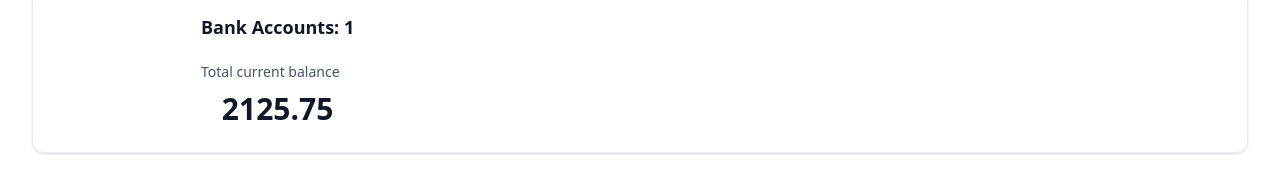
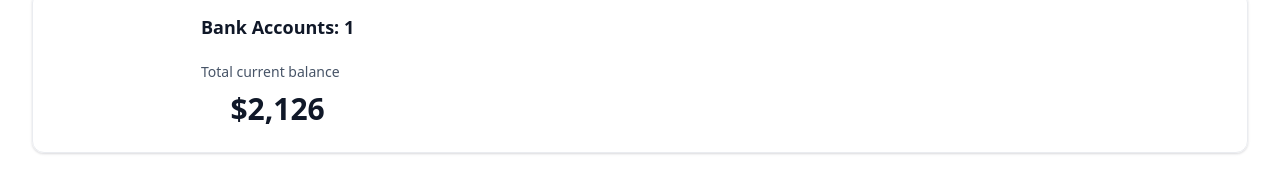
Before and after one commit to Utkk1010/Horizon, a Next.js app: page / in a window 1280 px wide. Shown: the part 179-358 px from the top of the page. Built offline with nearby package versions, Linux system fonts and the light colour scheme.

Commit message:
addon2.1

```diff
--- /dev/null
+++ b/components/AnimatedCounter.tsx
@@ -0,0 +1,16 @@
+import React from 'react'
+import CountUp from 'react-countup'
+
+const AnimatedCounter = ({amount}: {amount:number}) => {
+  return (
+    <div>
+        <CountUp
+        decimal=','
+        prefix='$'
+        end={amount}
+        />
+    </div>
+  )
+}
+
+export default AnimatedCounter
--- a/components/TotalBalanceBox.tsx
+++ b/components/TotalBalanceBox.tsx
@@ -1,4 +1,7 @@
+import { formatAmount } from '@/lib/utils'
 import React from 'react'
+import CountUp from 'react-countup';
+import AnimatedCounter from './AnimatedCounter';
 
 const TotalBalanceBox = ({
     accounts=[], totalBanks, totalCurrentBalance
@@ -19,7 +22,7 @@
                 </p>
 
                 <p className="total-balance-amount flex-center gap-2">
-                    {totalCurrentBalance}
+                    <AnimatedCounter amount={totalCurrentBalance}/>
                 </p>
             </div>
         </div>
--- a/package.json
+++ b/package.json
@@ -14,7 +14,9 @@
     "clsx": "^2.1.1",
     "lucide-react": "^0.454.0",
     "next": "15.0.2",
+    "query-string": "^9.1.1",
     "react": "19.0.0-rc-02c0e824-20241028",
+    "react-countup": "^6.5.3",
     "react-dom": "19.0.0-rc-02c0e824-20241028",
     "tailwind-merge": "^2.5.4",
     "tailwindcss-animate": "^1.0.7"
```
Also changed, not shown: 1 other file (tests, documents, lock files or other folders).
